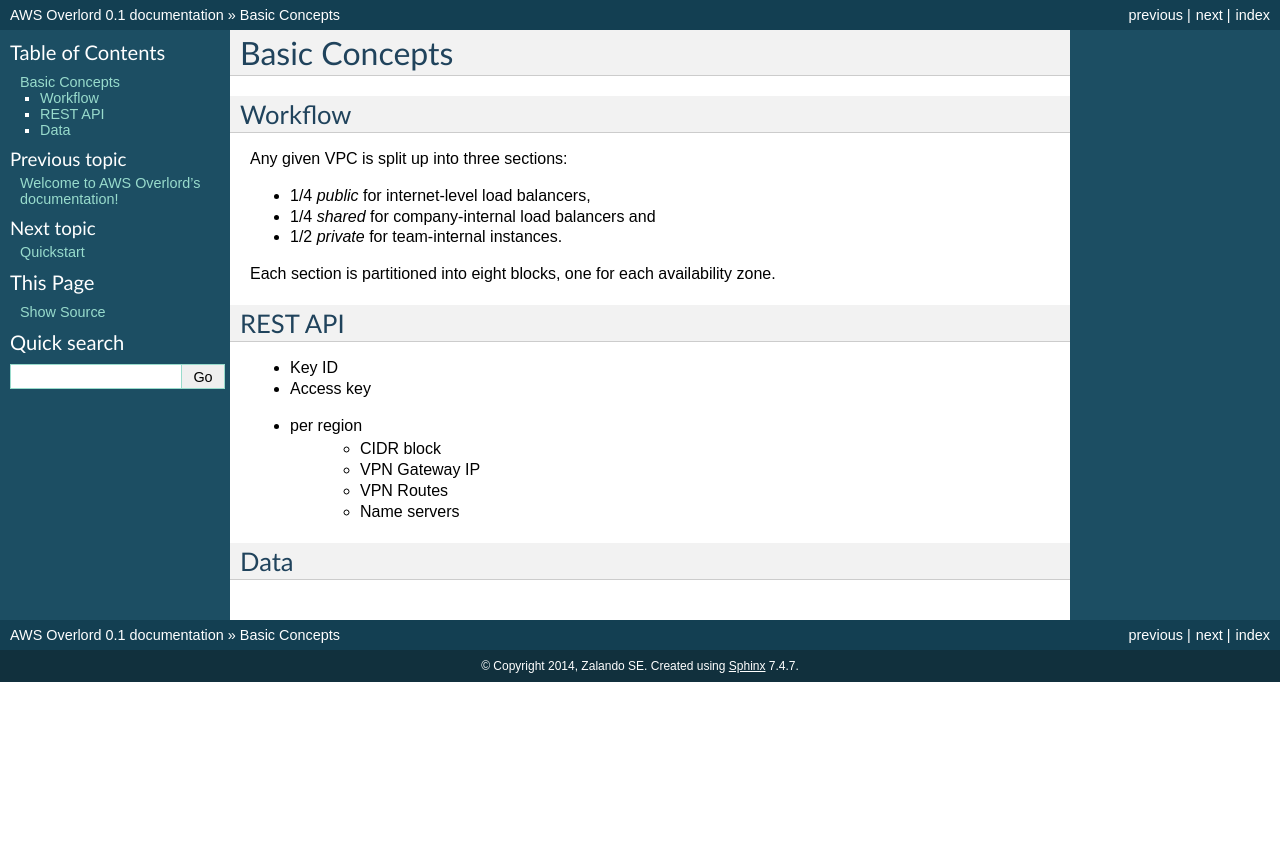
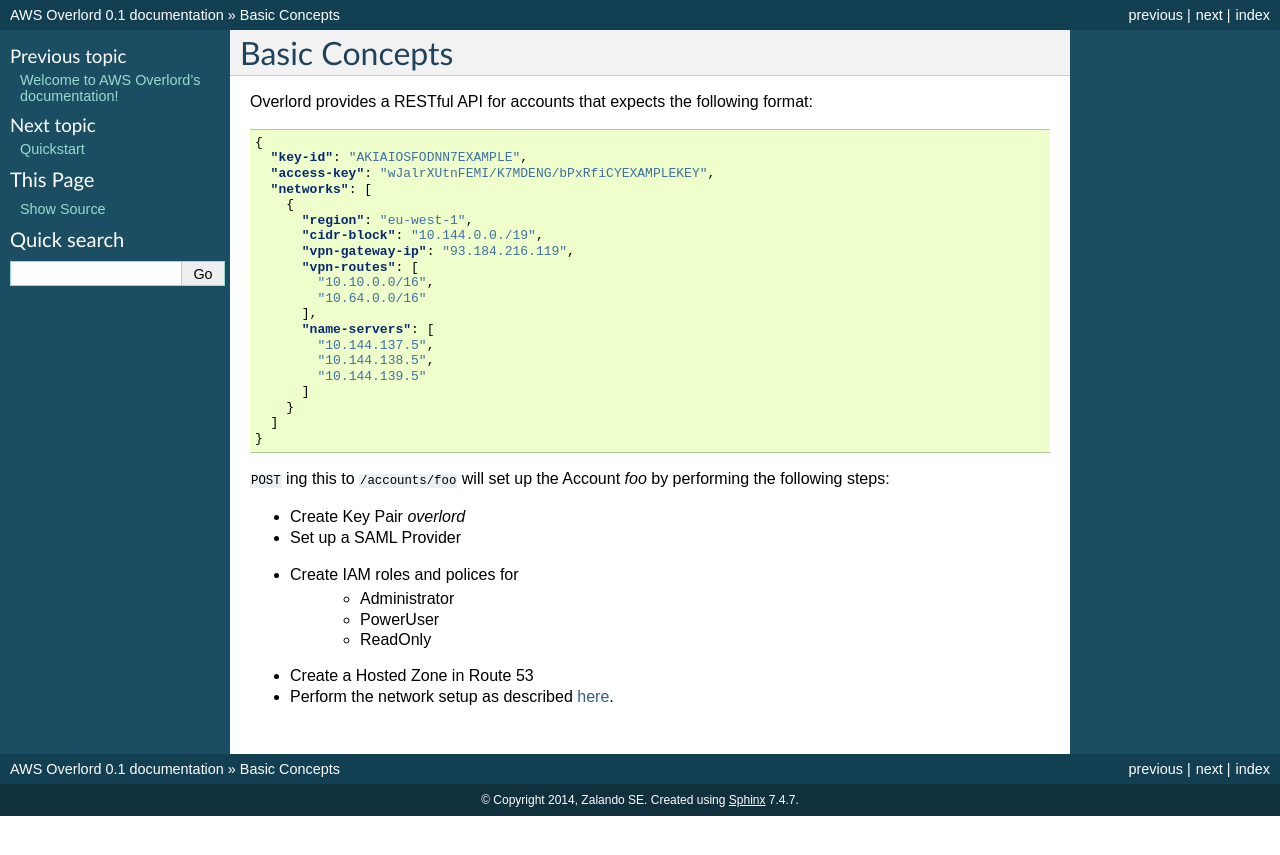
Before and after one commit to apfeiffer85/aws-overlord, a Sphinx documentation site: the page built from docs/concepts.rst, in a window 1280 px wide. Shown: the top 855 px of the page. Built offline with Sphinx 7.4.7, drawn with Linux system fonts in a browser that asks for light colours.

Commit message:
Updated docs

```diff
--- a/README.rst
+++ b/README.rst
@@ -53,6 +53,7 @@
 
     $ lein test
     $ lein uberjar
+    $ # update version in docs/conf.py
     $ git tag 0.2
     $ git push --tags
     $ docker build -t zalando/overlord:0.2 .
--- a/docs/concepts.rst
+++ b/docs/concepts.rst
@@ -2,27 +2,38 @@
 Basic Concepts
 ==============
 
-Workflow
-========
+Overlord provides a RESTful API for accounts that expects the following format:
 
-Any given VPC is split up into three sections:
+.. code-block:: json
 
-- 1/4 *public* for internet-level load balancers,
-- 1/4 *shared* for company-internal load balancers and
-- 1/2 *private* for team-internal instances.
+    {
+      "key-id": "AKIAIOSFODNN7EXAMPLE",
+      "access-key": "wJalrXUtnFEMI/K7MDENG/bPxRfiCYEXAMPLEKEY",
+      "networks": [
+        {
+          "region": "eu-west-1",
+          "cidr-block": "10.144.0.0./19",
+          "vpn-gateway-ip": "93.184.216.119",
+          "vpn-routes": [
+            "10.10.0.0/16",
+            "10.64.0.0/16"
+          ],
+          "name-servers": [
+            "10.144.137.5",
+            "10.144.138.5",
+            "10.144.139.5"
+          ]
+        }
+      ]
+    }
 
-Each section is partitioned into eight blocks, one for each availability zone.
+``POST`` ing this to ``/accounts/foo`` will set up the Account *foo* by performing the following steps:
 
-REST API
-========
-
-- Key ID
-- Access key
-- per region
-    - CIDR block
-    - VPN Gateway IP
-    - VPN Routes
-    - Name servers
-
-Data
-====
+- Create Key Pair *overlord*
+- Set up a SAML Provider
+- Create IAM roles and polices for
+    - Administrator
+    - PowerUser
+    - ReadOnly
+- Create a Hosted Zone in Route 53
+- Perform the network setup as described :doc:`here <network-setup>`.
--- a/docs/troubleshooting.rst
+++ b/docs/troubleshooting.rst
@@ -1,3 +1,5 @@
 ===============
 Troubleshooting
 ===============
+
+Nothing?!
```
Also changed, not shown: 2 other files.
